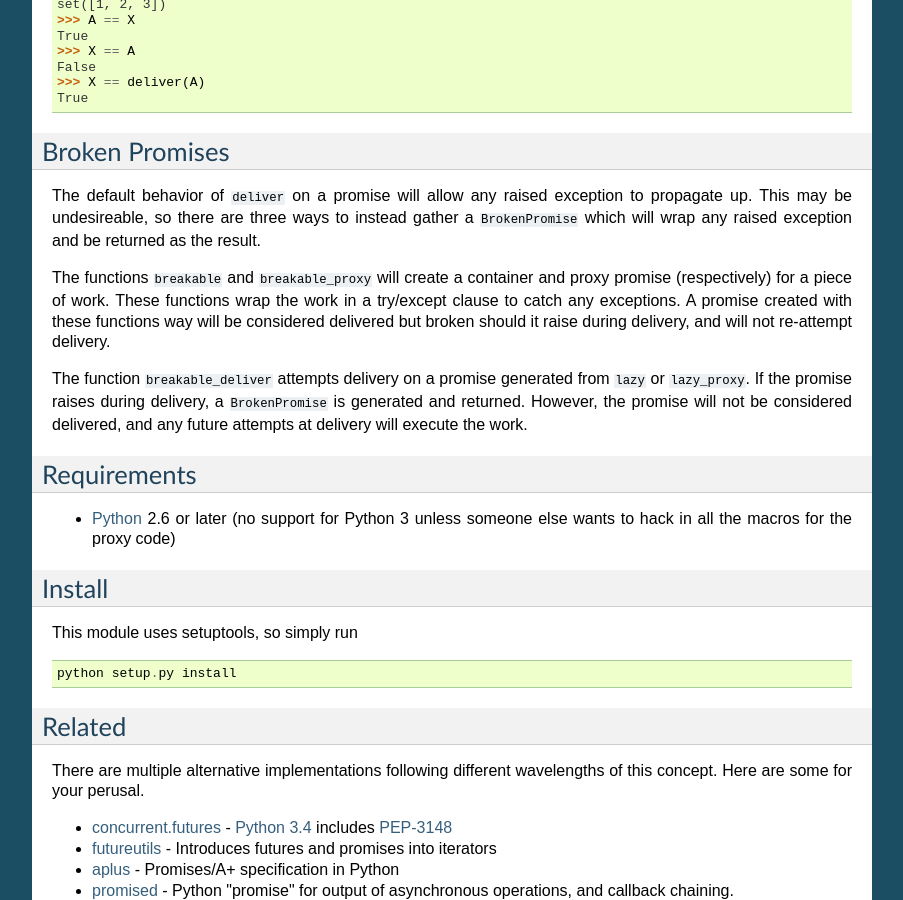
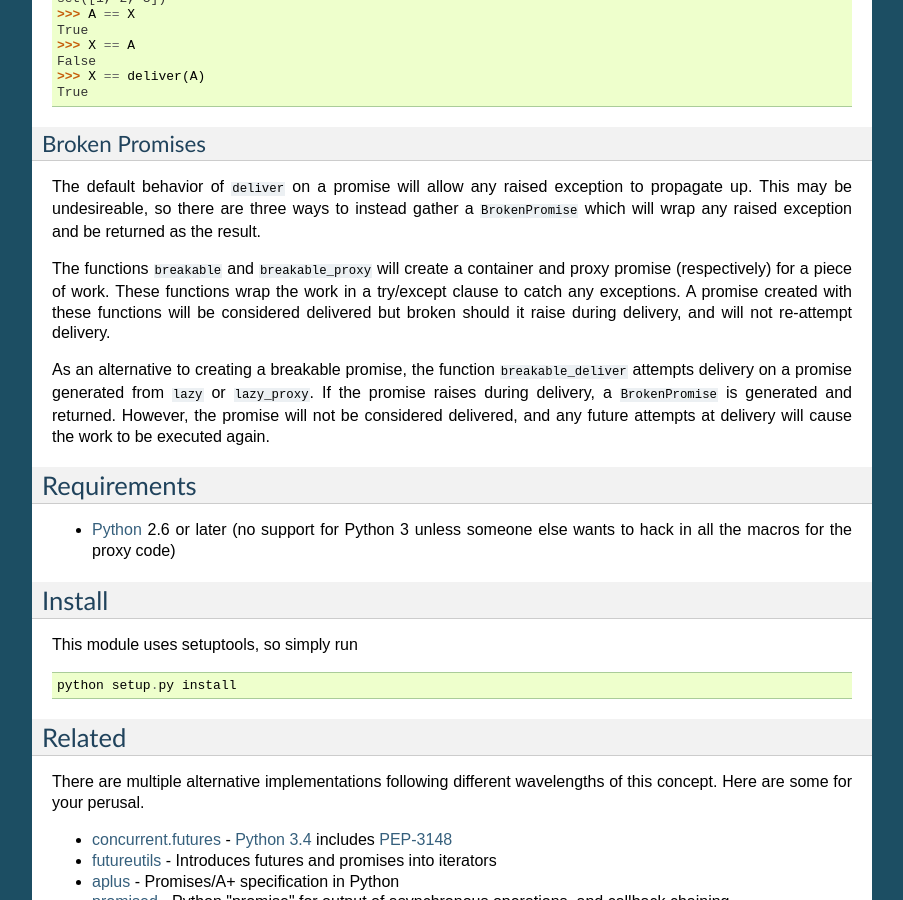
Before and after one commit to obriencj/python-promises, a Sphinx documentation site: the page built from docs/overview.rst, in a window 1280 px wide and 900 px high, scrolled down 2050 px. Shown: the whole window, without its empty margins (198-1101 px from the left). Built offline with Sphinx 7.4.7, drawn with Linux system fonts in a browser that asks for light colours.

Commit message:
wording fix, add new functions to doc

```diff
--- a/docs/overview.rst
+++ b/docs/overview.rst
@@ -61,7 +61,7 @@ acceptable for there to be no attempt to execute the underlying work.
 Put another way, promises are not the same as tasks.
 
 Lazy Container
---------------
+~~~~~~~~~~~~~~
 
 A lazy container is a simple, object-oriented placeholder. It can be
 created by invoking the ``lazy`` function, passing a work function and
@@ -89,7 +89,7 @@ finally returned.
     True
 
 Lazy Proxy
-----------
+~~~~~~~~~~
 
 Proxies are a way to consume promises without *looking* like you're
 consuming promises. You treat the proxy as though it were the answer
@@ -151,7 +151,7 @@ equal.
     True
 
 Broken Promises
----------------
+~~~~~~~~~~~~~~~
 
 The default behavior of ``deliver`` on a promise will allow any raised
 exception to propagate up. This may be undesireable, so there are three
@@ -161,15 +161,16 @@ exception and be returned as the result.
 The functions ``breakable`` and ``breakable_proxy`` will create a
 container and proxy promise (respectively) for a piece of work. These
 functions wrap the work in a try/except clause to catch any exceptions.
-A promise created with these functions way will be considered delivered
-but broken should it raise during delivery, and will not re-attempt
+A promise created with these functions will be considered delivered but
+broken should it raise during delivery, and will not re-attempt
 delivery.
 
-The function ``breakable_deliver`` attempts delivery on a promise
-generated from ``lazy`` or ``lazy_proxy``. If the promise raises during
-delivery, a ``BrokenPromise`` is generated and returned. However, the
-promise will not be considered delivered, and any future attempts at
-delivery will execute the work.
+As an alternative to creating a breakable promise, the function
+``breakable_deliver`` attempts delivery on a promise generated from
+``lazy`` or ``lazy_proxy``. If the promise raises during delivery, a
+``BrokenPromise`` is generated and returned. However, the promise will
+not be considered delivered, and any future attempts at delivery will
+cause the work to be executed again.
 
 Requirements
 ------------
--- a/docs/promises.rst
+++ b/docs/promises.rst
@@ -9,7 +9,11 @@ Module promises
   .. autofunction:: promises.deliver
   .. autofunction:: promises.is_delivered
   .. autofunction:: promises.is_promise
+  .. autofunction:: promises.promise_repr
+  .. autofunction:: promises.breakable_deliver
 
+  .. autoclass:: promises.BrokenPromise
+    :show-inheritance:
   .. autoclass:: promises.PromiseAlreadyDelivered
     :show-inheritance:
   .. autoclass:: promises.PromiseNotReady
@@ -18,9 +22,11 @@ Module promises
   Container Promises
   -------------------
   .. autofunction:: promises.lazy
+  .. autofunction:: promises.breakable
   .. autofunction:: promises.promise
 
   Proxy Promises
   --------------
   .. autofunction:: promises.lazy_proxy
+  .. autofunction:: promises.breakable_proxy
   .. autofunction:: promises.promise_proxy
```
Also changed, not shown: README.md (+12 -11 lines).
